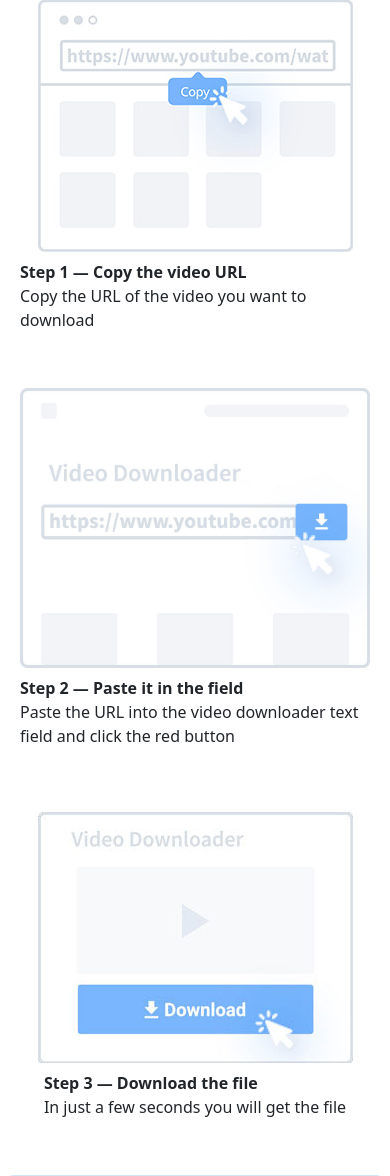
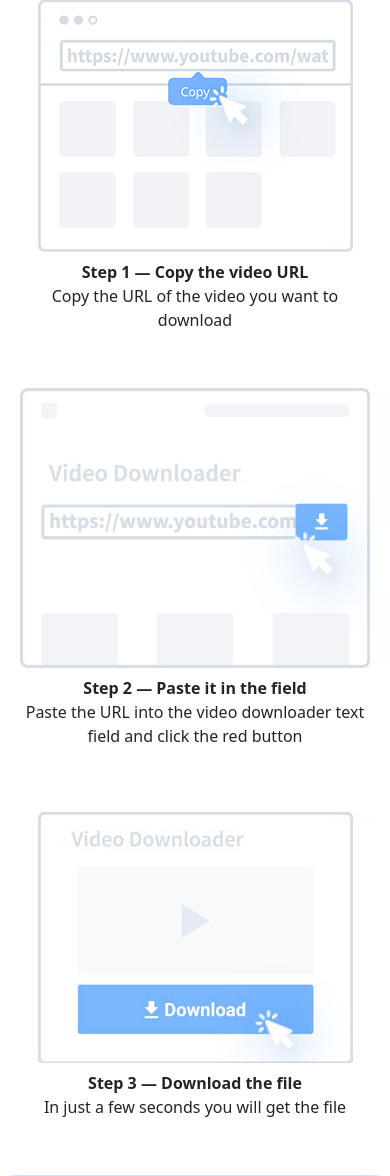
Before and after one commit to vikash7994/videos, a Flask app: page / in a window 390 px wide. Shown: the part 683-1859 px from the top of the page. Run offline with Flask 3, Linux system fonts and the light colour scheme; some libraries are stand-ins or nearby versions.

Commit message:
Add files via upload

```diff
--- a/static/css/style.css
+++ b/static/css/style.css
@@ -165,6 +165,10 @@ color: rgb(44, 44, 44);
 .how-to-download .step2{
   flex-direction: column-reverse;
 }
+.how-to-download .col-lg-5{
+  text-align: center !important;
+}
+
 .download-feature .gap-2{
 flex-direction: column;
 }
```
